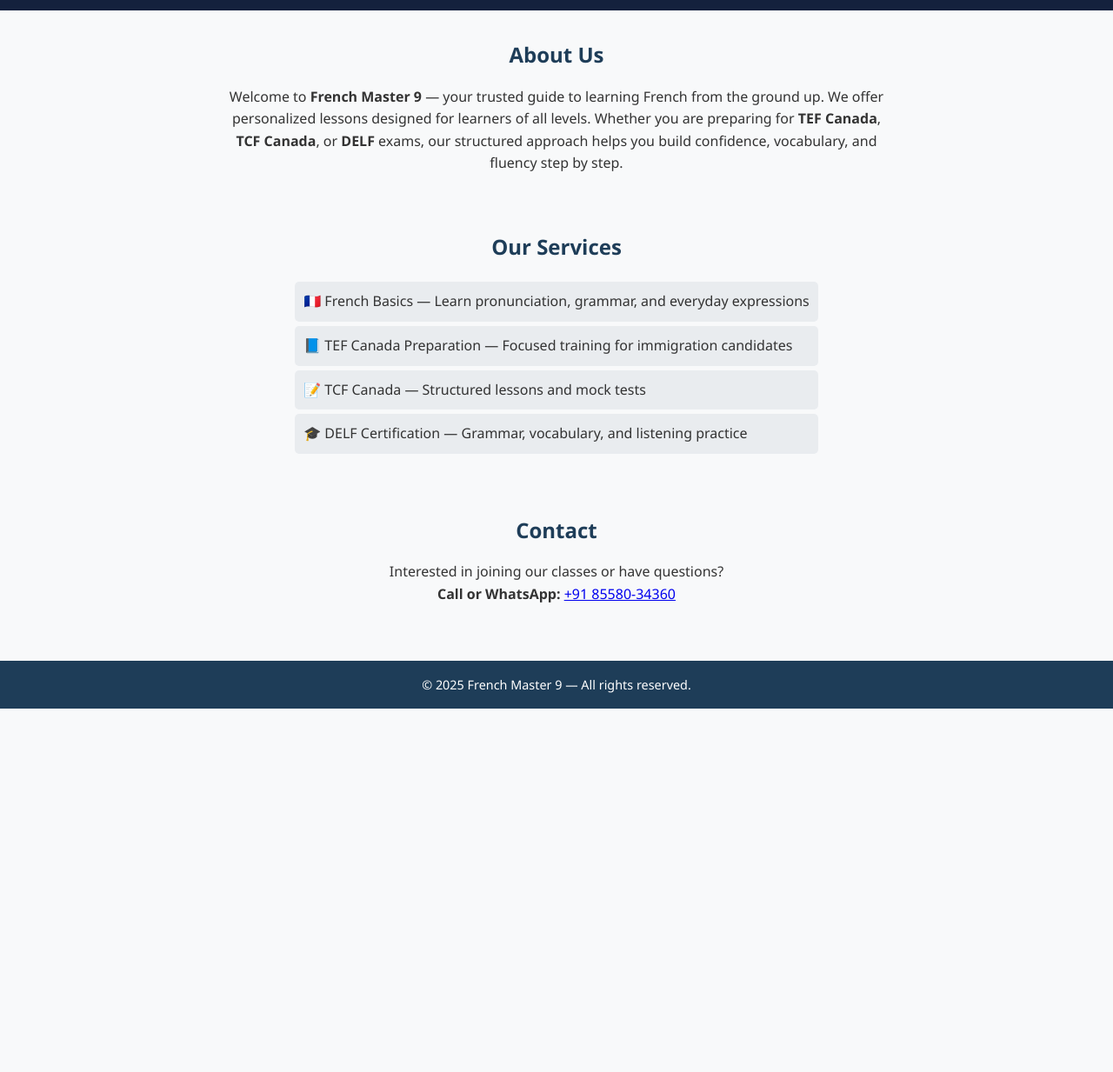
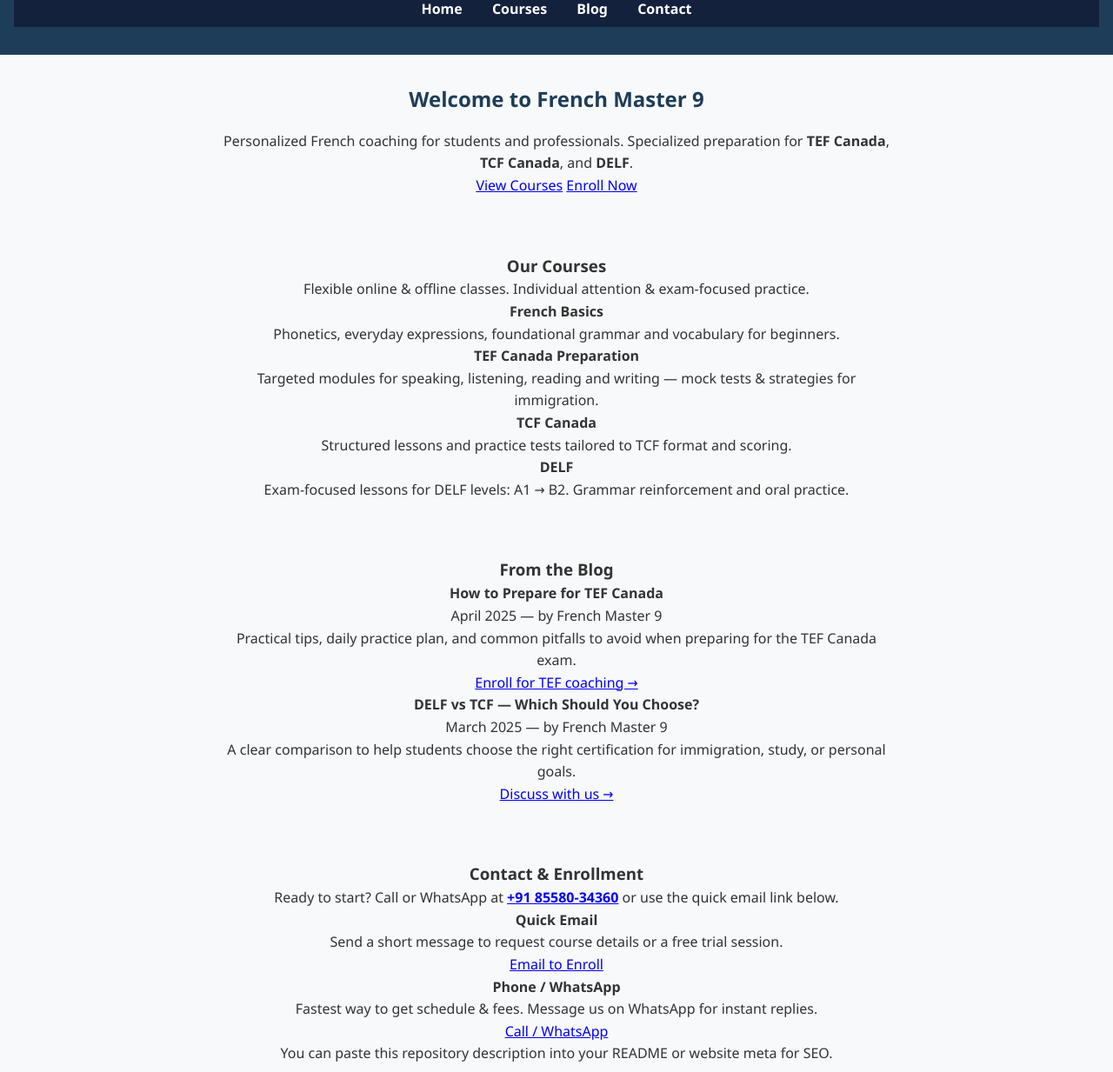
Before and after one commit to frenchmaster9/your-french-journey, a plain HTML site: page index.html in a window 1280 px wide. Shown: the part 191-1424 px from the top of the page at 87% size. Before the commit the page ends 1006 px from the top, so only its background shows below. Drawn offline with Linux system fonts and the light colour scheme.

Commit message:
Update index.html

```diff
--- a/index.html
+++ b/index.html
@@ -1,52 +1,128 @@
 <!DOCTYPE html>
 <html lang="en">
 <head>
-  <meta charset="UTF-8" />
-  <meta name="viewport" content="width=device-width, initial-scale=1.0" />
-  <meta name="description" content="French Master 9 — Learn French from basics to advanced. Specialized in TEF Canada, TCF Canada, and DELF preparation.">
-  <title>French Master 9</title>
+  <meta charset="utf-8" />
+  <meta name="viewport" content="width=device-width, initial-scale=1" />
+  <meta name="description" content="French Master 9 — Master French with expert coaching for French Basics, TEF Canada, TCF Canada and DELF. Enroll now.">
+  <title>French Master 9 — Master French. Master Your Future.</title>
   <link rel="stylesheet" href="style.css" />
 </head>
 <body>
-  <header>
-    <h1>French Master 9</h1>
-    <p>Your gateway to mastering the French language</p>
+  <a class="skip" href="#main">Skip to content</a>
+
+  <header class="site-header">
+    <div class="inner">
+      <div class="brand">
+        <h1>French Master 9</h1>
+        <p class="tagline">Master French. Master Your Future.</p>
+      </div>
+      <div class="contact-top">
+        <p>Call / WhatsApp: <a href="tel:+918558034360">+91 85580-34360</a></p>
+      </div>
+    </div>
+
+    <nav class="main-nav" aria-label="Main navigation">
+      <a href="#home" class="nav-link">Home</a>
+      <a href="#courses" class="nav-link">Courses</a>
+      <a href="#blog" class="nav-link">Blog</a>
+      <a href="#contact" class="nav-link">Contact</a>
+    </nav>
   </header>
 
-  <nav>
-    <a href="#about">About</a>
-    <a href="#services">Services</a>
-    <a href="#contact">Contact</a>
-  </nav>
+  <main id="main">
+    <section id="home" class="hero">
+      <div class="hero-inner">
+        <h2>Welcome to French Master 9</h2>
+        <p class="lead">
+          Personalized French coaching for students and professionals. Specialized preparation for <strong>TEF Canada</strong>, <strong>TCF Canada</strong>, and <strong>DELF</strong>.
+        </p>
+        <div class="hero-actions">
+          <a class="btn primary" href="#courses">View Courses</a>
+          <a class="btn outline" href="mailto:info@frenchmaster9.example?subject=Enrollment%20Request">Enroll Now</a>
+        </div>
+      </div>
+    </section>
 
-  <section id="about">
-    <h2>About Us</h2>
-    <p>
-      Welcome to <strong>French Master 9</strong> — your trusted guide to learning French from the ground up.
-      We offer personalized lessons designed for learners of all levels. Whether you are preparing for
-      <b>TEF Canada</b>, <b>TCF Canada</b>, or <b>DELF</b> exams, our structured approach helps you build confidence,
-      vocabulary, and fluency step by step.
-    </p>
-  </section>
+    <section id="courses" class="section">
+      <div class="inner">
+        <h3>Our Courses</h3>
+        <p class="intro">Flexible online & offline classes. Individual attention & exam-focused practice.</p>
 
-  <section id="services">
-    <h2>Our Services</h2>
-    <ul>
-      <li>🇫🇷 French Basics — Learn pronunciation, grammar, and everyday expressions</li>
-      <li>📘 TEF Canada Preparation — Focused training for immigration candidates</li>
-      <li>📝 TCF Canada — Structured lessons and mock tests</li>
-      <li>🎓 DELF Certification — Grammar, vocabulary, and listening practice</li>
-    </ul>
-  </section>
+        <div class="cards">
+          <article class="card">
+            <h4>French Basics</h4>
+            <p>Phonetics, everyday expressions, foundational grammar and vocabulary for beginners.</p>
+          </article>
 
-  <section id="contact">
-    <h2>Contact</h2>
-    <p>Interested in joining our classes or have questions?</p>
-    <p><strong>Call or WhatsApp:</strong> <a href="tel:+918558034360">+91 85580-34360</a></p>
-  </section>
+          <article class="card">
+            <h4>TEF Canada Preparation</h4>
+            <p>Targeted modules for speaking, listening, reading and writing — mock tests & strategies for immigration.</p>
+          </article>
 
-  <footer>
-    <p>© 2025 French Master 9 — All rights reserved.</p>
+          <article class="card">
+            <h4>TCF Canada</h4>
+            <p>Structured lessons and practice tests tailored to TCF format and scoring.</p>
+          </article>
+
+          <article class="card">
+            <h4>DELF</h4>
+            <p>Exam-focused lessons for DELF levels: A1 → B2. Grammar reinforcement and oral practice.</p>
+          </article>
+        </div>
+      </div>
+    </section>
+
+    <section id="blog" class="section muted">
+      <div class="inner">
+        <h3>From the Blog</h3>
+        <div class="posts">
+          <article class="post">
+            <h4>How to Prepare for TEF Canada</h4>
+            <p class="meta">April 2025 — by French Master 9</p>
+            <p>Practical tips, daily practice plan, and common pitfalls to avoid when preparing for the TEF Canada exam.</p>
+            <a class="readmore" href="#contact">Enroll for TEF coaching →</a>
+          </article>
+
+          <article class="post">
+            <h4>DELF vs TCF — Which Should You Choose?</h4>
+            <p class="meta">March 2025 — by French Master 9</p>
+            <p>A clear comparison to help students choose the right certification for immigration, study, or personal goals.</p>
+            <a class="readmore" href="#contact">Discuss with us →</a>
+          </article>
+        </div>
+      </div>
+    </section>
+
+    <section id="contact" class="section contact">
+      <div class="inner">
+        <h3>Contact & Enrollment</h3>
+        <p>Ready to start? Call or WhatsApp at <strong><a href="tel:+918558034360">+91 85580-34360</a></strong> or use the quick email link below.</p>
+
+        <div class="contact-grid">
+          <div class="contact-card">
+            <h4>Quick Email</h4>
+            <p>Send a short message to request course details or a free trial session.</p>
+            <a class="btn primary" href="mailto:info@frenchmaster9.example?subject=Enrollment%20Request&body=Hello%20Naveen,%0A%0AI%20am%20interested%20in%20joining%20the%20course.%20Please%20share%20details.">Email to Enroll</a>
+          </div>
+
+          <div class="contact-card">
+            <h4>Phone / WhatsApp</h4>
+            <p>Fastest way to get schedule & fees. Message us on WhatsApp for instant replies.</p>
+            <a class="btn outline" href="tel:+918558034360">Call / WhatsApp</a>
+          </div>
+        </div>
+
+        <p class="small">You can paste this repository description into your README or website meta for SEO.</p>
+      </div>
+    </section>
+  </main>
+
+  <footer class="site-footer">
+    <div class="inner">
+      <p>© 2025 French Master 9 — All rights reserved.</p>
+      <p>Contact: <a href="tel:+918558034360">+91 85580-34360</a></p>
+    </div>
   </footer>
+
 </body>
 </html>
```
